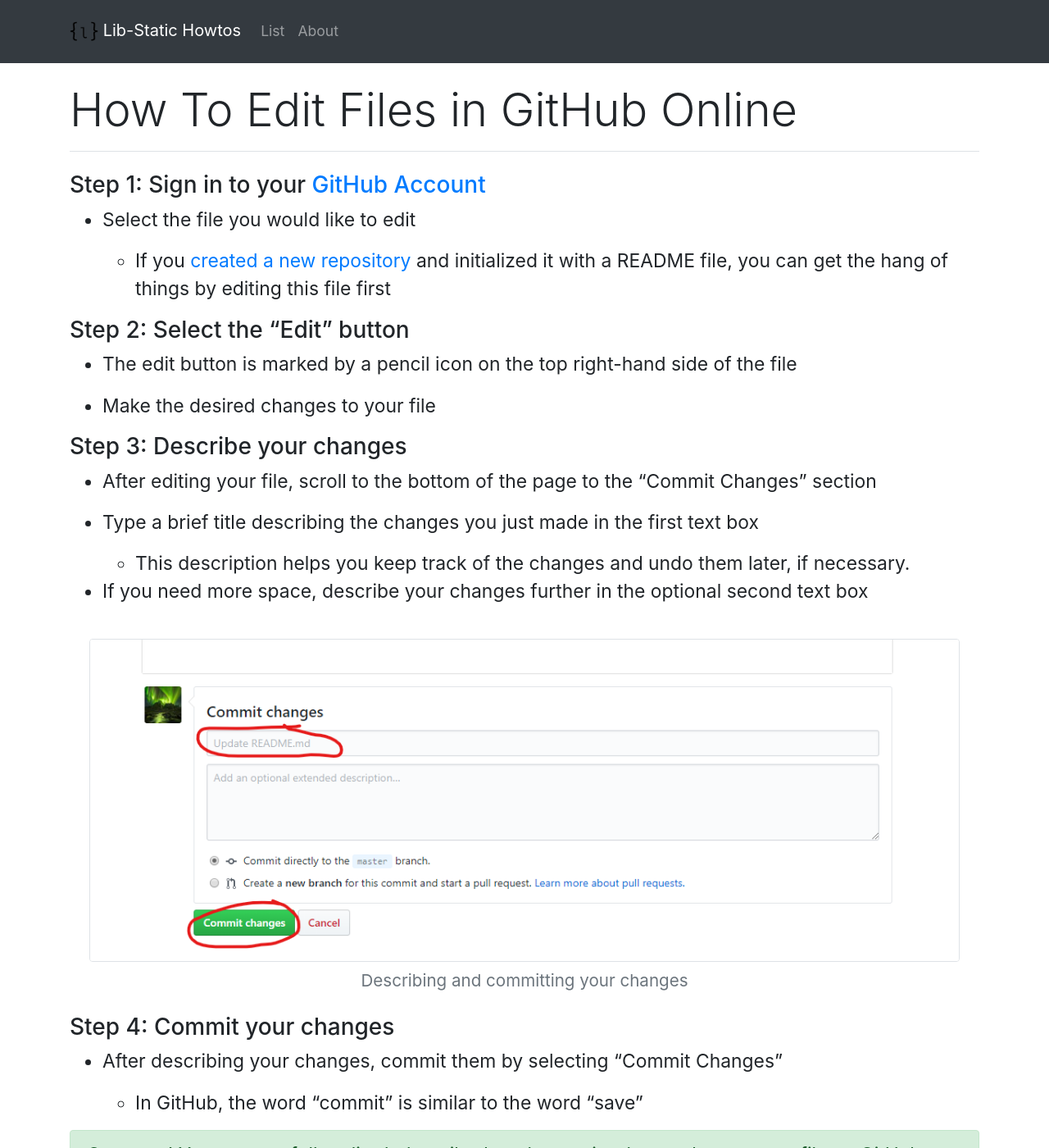
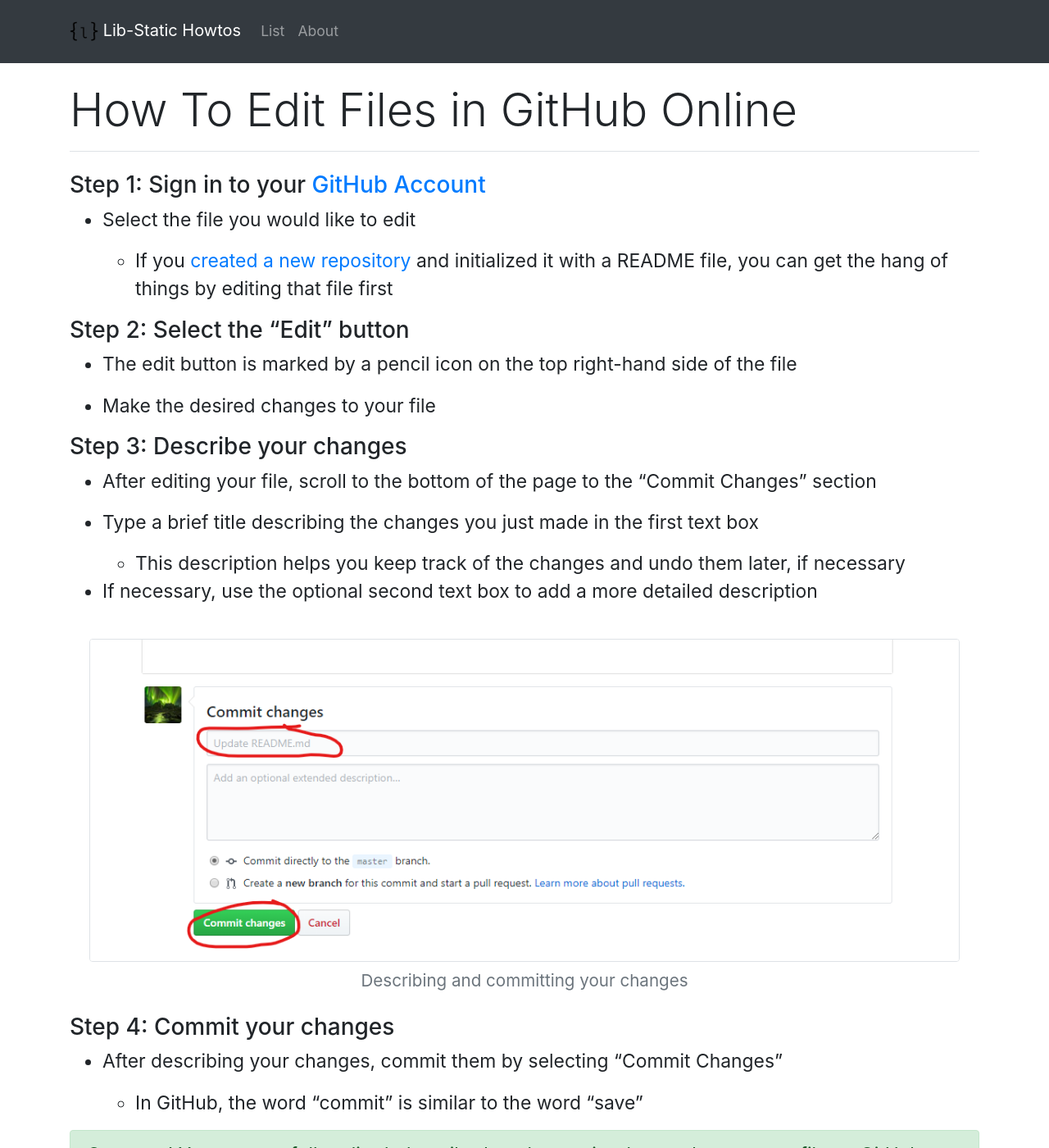
Before and after one commit to lib-static/howto, a Jekyll site: the page built from howtos/editfilesonlinegh.md, in a window 1280 px wide and 1400 px high. Shown: the whole window at 82% size. Built offline with Jekyll 4.4.1, drawn with Linux system fonts in a browser that asks for light colours; some of the changed text lies outside the part shown.

Commit message:
update text and spacing

```diff
--- a/howtos/editfilesonlinegh.md
+++ b/howtos/editfilesonlinegh.md
@@ -7,7 +7,7 @@ title: How To Edit Files in GitHub Online
 
 - Select the file you would like to edit
 
-  - If you [created a new repository](setupgithubrepo.html.) and initialized it with a README file, you can get the hang of things by editing this file first
+  - If you [created a new repository](setupgithubrepo.html.) and initialized it with a README file, you can get the hang of things by editing that file first
 
 ### Step 2: Select the "Edit" button
 
@@ -21,9 +21,9 @@ title: How To Edit Files in GitHub Online
 
 - Type a brief title describing the changes you just made in the first text box
 
-  - This description helps you keep track of the changes and undo them later, if necessary.
+  - This description helps you keep track of the changes and undo them later, if necessary
 
-- If you need more space, describe your changes further in the optional second text box
+- If necessary, use the optional second text box to add a more detailed description
 {% include bootstrap/figure.md img="/github/github_commitchangeonline.png" caption="Describing and committing your changes" alt="Describing and committing your changes" %}
 
 ### Step 4: Commit your changes
@@ -35,6 +35,4 @@ title: How To Edit Files in GitHub Online
 {:.alert .alert-success}
 Congrats! You successfully edited, described, and committed your changes to a file on GitHub. You'll use this process anytime you make changes to your files with GitHub.
 
-For more information and guides about the GitHub workflow, see these [GitHub guides](https://help.github.com/en/desktop/contributing-to-projects){:target="_blank"}.
-
-If you're also curious about committing changes with GitHub Desktop, see this [guide](pushpullchanges.html).
+For more information and guides about the GitHub workflow, see these [GitHub guides](https://help.github.com/en/desktop/contributing-to-projects){:target="_blank"}. If you're also curious about committing changes with GitHub Desktop, see this [guide](pushpullchanges.html).
```
